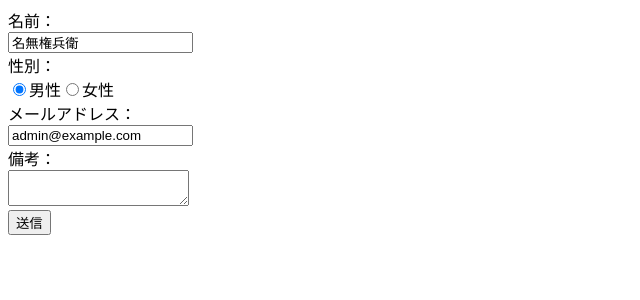
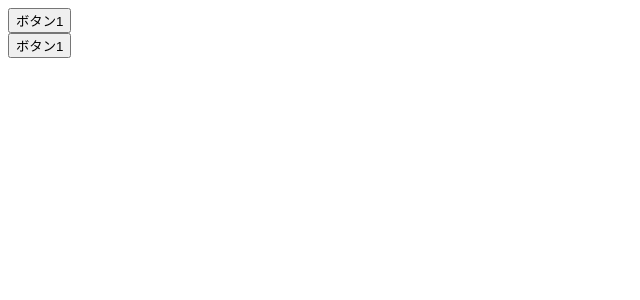
Before and after one commit to STHEXA/practical-introduction-react, a React (Vite) app in the folder samples/my-react/: page / in a window 1280 px wide. Shown: the top 300 px of the page, without its empty margins (0-640 px from the left). Built offline with nearby package versions, Linux system fonts and the light colour scheme.

Commit message:
コンポーネントの描画待ち用のSuspenseを確認

```diff
--- a/samples/my-react/src/chap05/LazyBasic.jsx
+++ b/samples/my-react/src/chap05/LazyBasic.jsx
@@ -1,18 +1,24 @@
-import { Suspense, lazy } from 'react';
-import MyLoading from './MyLoading';
+import { Suspense, lazy } from "react";
+import MyLoading from "./MyLoading";
 
-const sleep = ms => new Promise(resolve => setTimeout(resolve, ms));
-const LazyButton = lazy(() => sleep(2000).then(() => import('./LazyButton')));
-// const LazyButton = lazy(() => import('./LazyButton'));
+const LazyButton = lazy(() => import("./LazyButton"));
+
+// ローディング状態を確認しやすいようにするためのコード↓
+// const sleep = (ms) => new Promise((resolve) => setTimeout(resolve, ms));
+// const LazyButton = lazy(() => sleep(2000).then(() => import('./LazyButton')));
 
 export default function LazyBasic() {
   return (
-    <Suspense fallback={<p>Now Loading...</p>}>
-      <LazyButton />
-    </Suspense>
+    <>
+      {/* DOM要素を直接記述しているパターン */}
+      <Suspense fallback={<p>Now Loading...</p>}>
+        <LazyButton />
+      </Suspense>
 
-    // <Suspense fallback= {<MyLoading />}>
-    //   <LazyButton />
-    // </Suspense>
+      {/* コンポーネントを渡しているパターン */}
+      <Suspense fallback={<MyLoading />}>
+        <LazyButton />
+      </Suspense>
+    </>
   );
 }
--- a/samples/my-react/src/main.jsx
+++ b/samples/my-react/src/main.jsx
@@ -521,7 +521,7 @@ const root = createRoot(document.getElementById("root"));
 
 // root.render(<FormBasic />);
 
-root.render(<FormYup />);
+// root.render(<FormYup />);
 
 // root.render(
 //   <FormJapan />
@@ -529,9 +529,7 @@ root.render(<FormYup />);
 // #endregion
 
 // #region ■■chap05■■
-// root.render(
-//   <LazyBasic />
-// );
+root.render(<LazyBasic />);
 
 // root.render(
 //   <LazyMulti />
```
